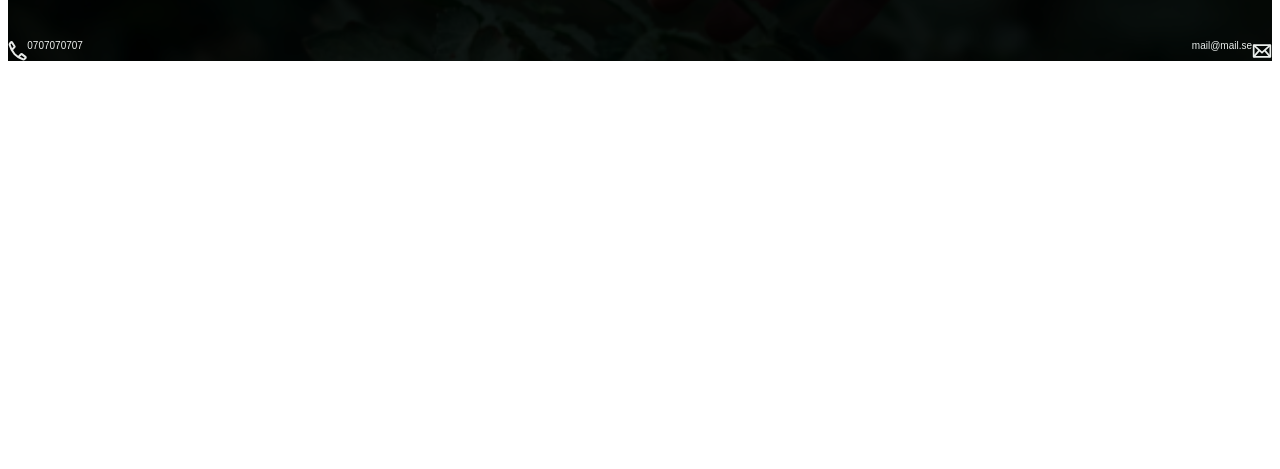
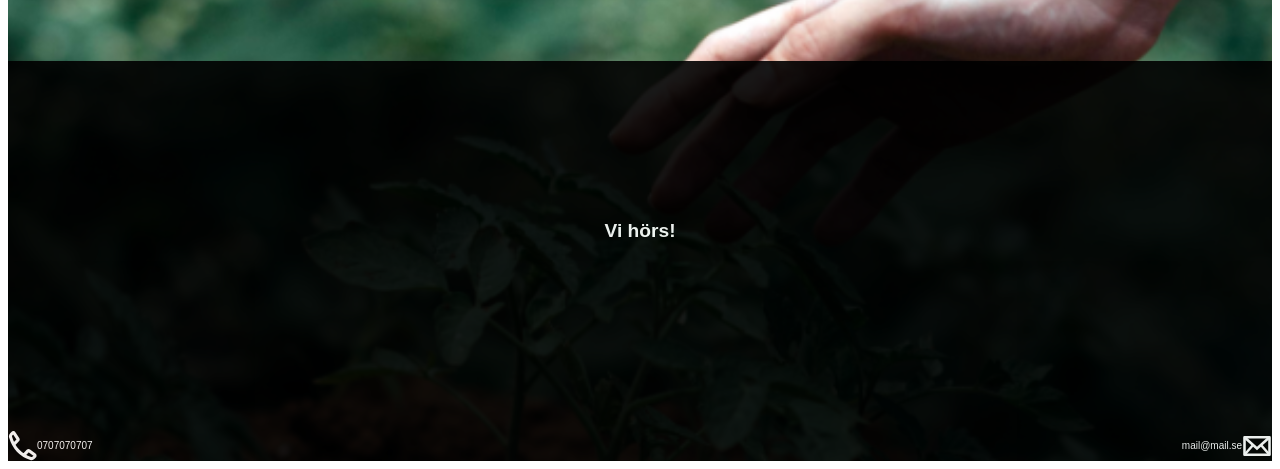
Before and after one commit to Lumsh/examination2, a plain HTML site: page index.html in a window 1280 px wide. Shown: the part 2841-3310 px from the top of the page. Before the commit the page ends 2910 px from the top, so only its background shows below. Drawn offline with Linux system fonts and the light colour scheme.

Commit message:
added some tweaks to the code

```diff
--- a/css/styles.css
+++ b/css/styles.css
@@ -467,16 +467,13 @@ h2, p {
 
 }
 
-.lastimg__textcolor2{
-    color: white;
 
-}
 
 
 .footergrid__end{
     display: grid;
     grid-template-columns: repeat(2,1fr);
-    grid-template-rows: repeat(4, 100px);
+    grid-template-rows: repeat(4, 200px);
 
 
 
@@ -517,7 +514,7 @@ h2, p {
     opacity: 0.9;
     display: flex;
     justify-content: center;
-    align-items: center;
+    align-items: end;
 
 
 
@@ -526,6 +523,13 @@ h2, p {
 
 }
 
+.lastimg__textcolor2{
+  font-size: larger;
+  font-weight: bold;
+    color: white;
+
+
+}
 
 
 
@@ -559,15 +563,21 @@ h2, p {
 
 
 
+
+
+
     }
 
 
 
 
 
-.lastimg_text2{
+.lastimg__phone__envelope{
     width: auto;
-    height: 20%;
+    height: 15%;
+
+
+
 
 
 
@@ -576,5 +586,6 @@ h2, p {
 
 .lastimg__textcolor{
     color: white;
-    font-size:x-small;
+    font-size: x-small;
+
 }
--- a/index.html
+++ b/index.html
@@ -243,7 +243,7 @@
                             <img  class="lastimg_scale" src="bilder/lastimg.png" alt="">
                             <img class="lastimg_scale--heart" src="bilder/Logo (1).svg" alt="">
                             <div class="lastimg__opacity" >
-                                <p class="lastimg__textcolor2" >Vi hörs!</p>
+                                <p class="lastimg__textcolor2" > Vi hörs!</p>
 
                             </div>
 
@@ -254,14 +254,14 @@
                             <div class="lastimg__opacity2" >
 
 
-                        <img  class="lastimg_text2" src="bilder/Path 16.svg" alt="" >
+                        <img  class="lastimg__phone__envelope" src="bilder/Path 16.svg" alt="" >
                                     <p class="lastimg__textcolor" >0707070707</p>
                                 </div>
 
 
                                 <div class="lastimg__opacity3" >
                                     <p class="lastimg__textcolor" >mail@mail.se</p>
-                                    <img  class="lastimg_text2" src="bilder/envelope.svg" alt="">
+                                    <img  class="lastimg__phone__envelope" src="bilder/envelope.svg" alt="">
 
 
 
```
